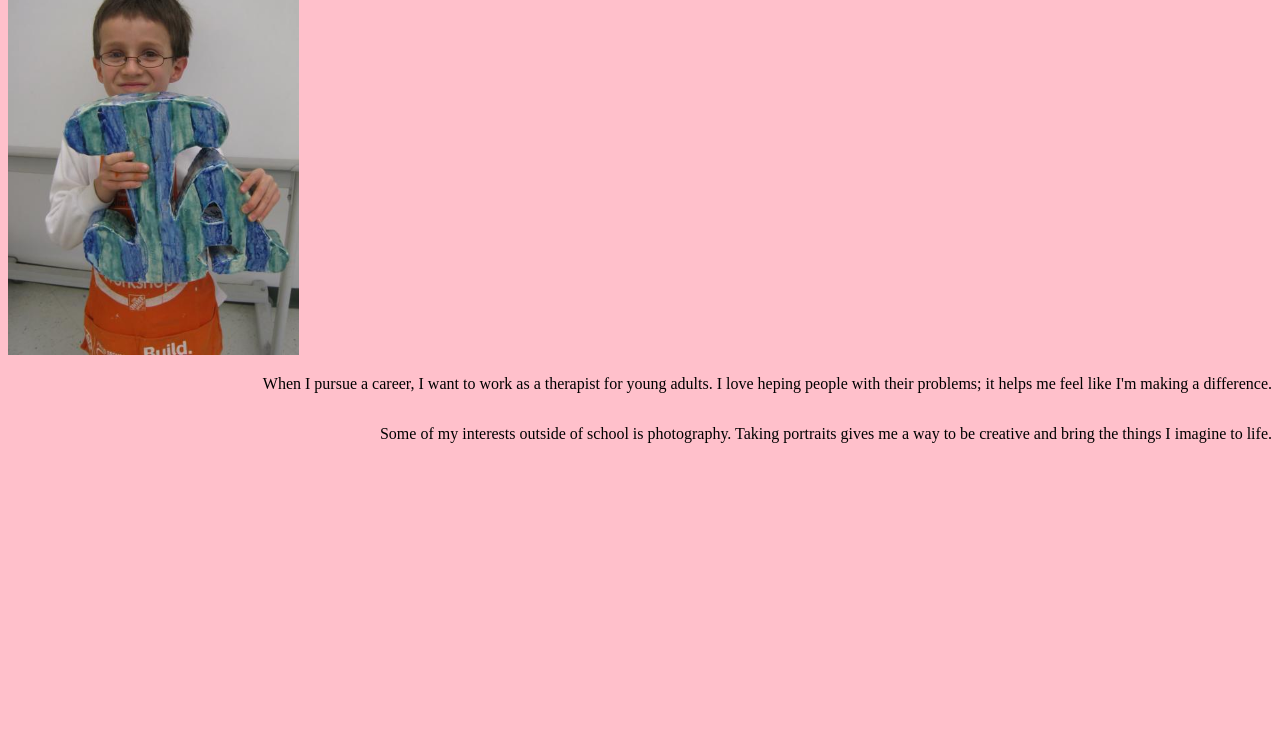
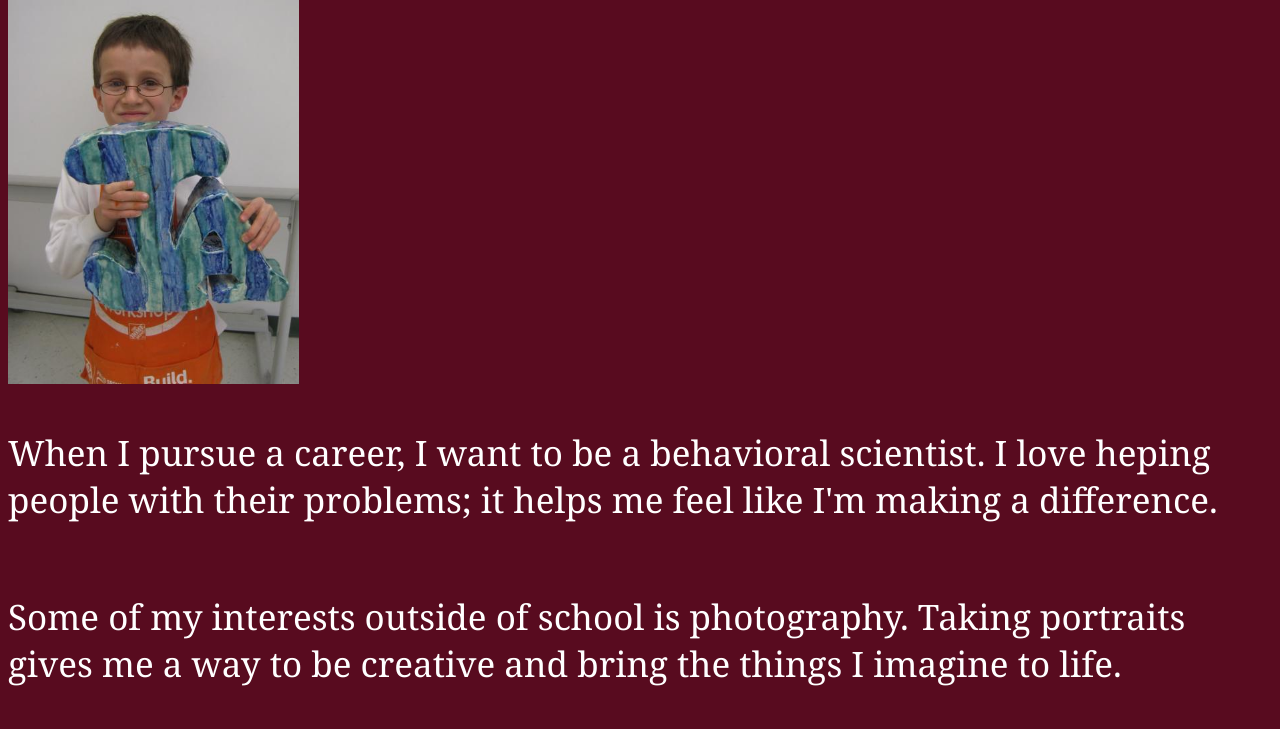
Before and after one commit to gabfernandez/portfolio, a plain HTML site: page about.html in a window 1280 px wide. Shown: the part 71-800 px from the top of the page. Drawn offline with Linux system fonts and the light colour scheme.

Commit message:
change for ccessibility

```diff
--- a/about.html
+++ b/about.html
@@ -5,9 +5,9 @@
     <meta name="viewport" content="width=device-width, initial-scale=1.0">
     <meta http-equiv="X-UA-Compatible" content="ie=edge">
     <link rel="stylesheet" href="portfoliostyle.css"/>
-        <!-- //TODO:  Makes sure your document title is the same as the link
-    description for each page -->
-    <title>Document</title>
+
+    <title>About</title>
+    <link rel="stylesheet" href="portfoliostyle.css"/>
 </head>
 <body>
         <nav>
@@ -16,11 +16,11 @@
                 <a href="projects.html">projects</a>
         </nav>
     <div>
-        <img src = "julian.jpg" height="400px" wdith="600px"></img src>
+        <img src = "julian.jpg" height="400px" wdith="600px">
     </div>
 
     <div>
-        <p id="anything">When I pursue a career, I want to work as a therapist for young adults. I love heping people with their problems; it helps me feel like I'm making a difference. </p>
+        <p id="anything">When I pursue a career, I want to be a behavioral scientist. I love heping people with their problems; it helps me feel like I'm making a difference. </p>
         <p id="somethingelse">Some of my interests outside of school is photography. Taking portraits gives me a way to be creative and bring the things I imagine to life.</p>
     </div>
 </body>
--- a/portfoliostyle.css
+++ b/portfoliostyle.css
@@ -1,5 +1,14 @@
 body {
-    background: pink;
+    background: rgb(88, 11, 31);
+}
+body {
+    color: white
+}
+body {
+    font-family: Cambria, Cochin, Georgia, Times, 'Times New Roman', serif
+}
+body{
+    font-size: 35px
 }
 .anything {
     font-size: 35px;
```
Also changed, not shown: contact.html (+1 -1 lines), projects.html (+2 -17 lines).
